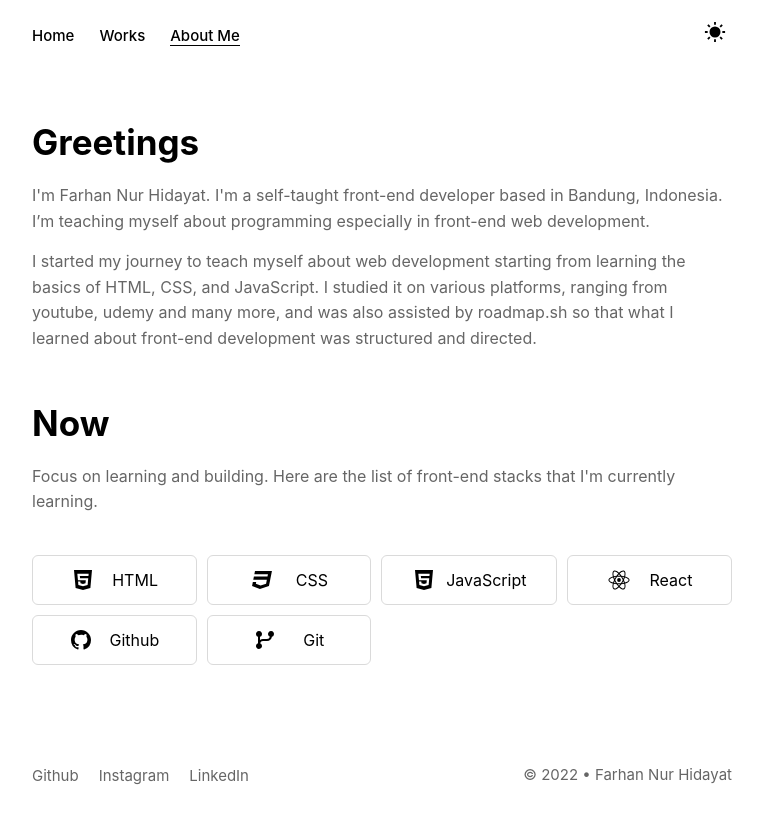
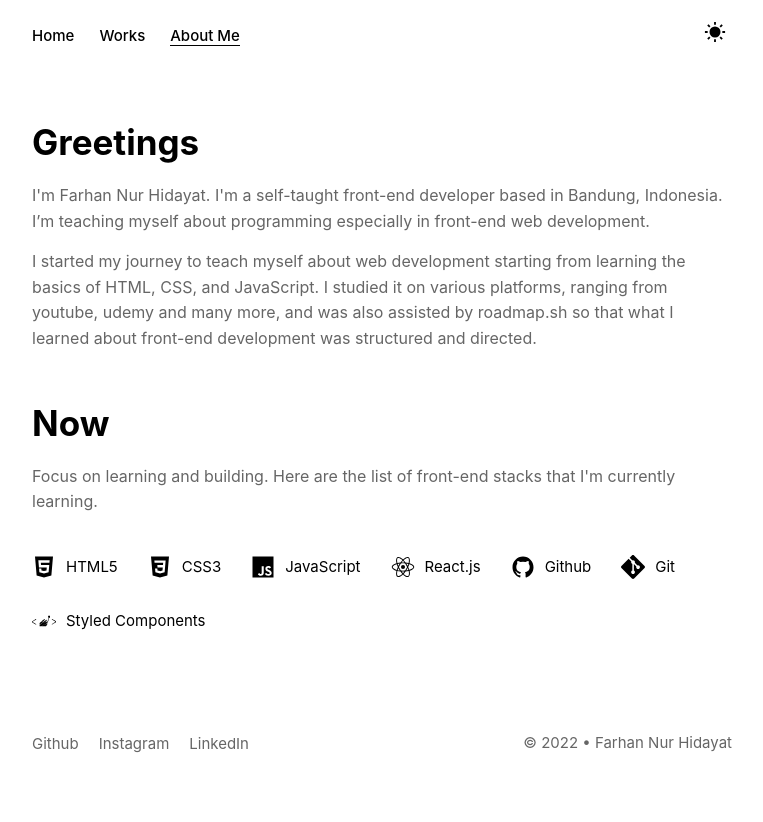
Before and after one commit to farhannhdyt/www, a React (Vite) app: page /about in a window 1280 px wide. Shown: the top 822 px of the page, without its empty margins (258-1021 px from the left). Built offline with nearby package versions, Linux system fonts and the light colour scheme.

Commit message:
some updates

```diff
--- a/src/assets/index.js
+++ /dev/null
@@ -1 +0,0 @@
-export { default as Bdg } from './bdg.jpg'
--- a/src/components/Banner/index.jsx
+++ b/src/components/Banner/index.jsx
@@ -6,8 +6,8 @@ const Banner = () => {
       <h1>Farhan Nur Hidayat</h1>
       <span>Front-end Developer</span>
       <p>
-        Welcome to my personal website. I'm an aspiring front-end web developer based in Indonesia.
-        Building different projects with web technologies that I'm currently learning.
+        Welcome to my personal website. I'm an aspiring front-end web developer based in Bandung,
+        Indonesia. Building different projects with web technologies that I'm currently learning.
       </p>
     </StyledBanner>
   )
--- a/src/components/Card/styles.jsx
+++ b/src/components/Card/styles.jsx
@@ -6,7 +6,7 @@ export const StyledCard = styled.div`
   display: flex;
   flex-direction: column;
   justify-content: space-between;
-  gap: 30px;
+  gap: 20px;
   transition: 0.2s;
   border-radius: 4px;
 
--- a/src/components/DotBreak/index.jsx
+++ /dev/null
@@ -1,13 +0,0 @@
-import { StyledDotWrapper } from './styles'
-
-const DotBreak = () => {
-  return (
-    <StyledDotWrapper>
-      <div></div>
-      <div></div>
-      <div></div>
-    </StyledDotWrapper>
-  )
-}
-
-export { DotBreak }
--- a/src/components/DotBreak/styles.jsx
+++ /dev/null
@@ -1,15 +0,0 @@
-import styled from 'styled-components'
-
-export const StyledDotWrapper = styled.div`
-  display: flex;
-  justify-content: center;
-  align-items: center;
-  column-gap: 1em;
-
-  div {
-    background-color: ${(props) => props.theme.primaryTextColor};
-    width: 8px;
-    height: 8px;
-    border-radius: 50%;
-  }
-`
--- a/src/pages/About/index.jsx
+++ b/src/pages/About/index.jsx
@@ -1,13 +1,13 @@
 import { StyledAbout, StyledAboutDesc } from './styles'
 import {
-  RiHtml5Fill,
-  RiCss3Fill,
-  RiReactjsFill,
-  RiGithubFill,
-  RiGitBranchFill
-} from 'react-icons/ri'
-import { StyledTechFlex } from './styles'
-import { StyledTechItem } from './styles'
+  IoLogoHtml5,
+  IoLogoCss3,
+  IoLogoJavascript,
+  IoLogoReact,
+  IoLogoGithub
+} from 'react-icons/io5'
+import { SiGit, SiStyledcomponents } from 'react-icons/si'
+import { StyledTechFlex, StyledTechItem } from './styles'
 
 const About = () => {
   return (
@@ -34,37 +34,39 @@ const About = () => {
 
         <StyledTechFlex>
           <StyledTechItem>
-            <RiHtml5Fill />
-
-            <span>HTML</span>
+            <IoLogoHtml5 />
+            <span>HTML5</span>
           </StyledTechItem>
           <StyledTechItem>
-            <RiCss3Fill />
-
-            <span>CSS</span>
+            <IoLogoCss3 />
+            <span>CSS3</span>
           </StyledTechItem>
           <StyledTechItem>
-            <RiHtml5Fill />
-
+            <IoLogoJavascript />
             <span>JavaScript</span>
           </StyledTechItem>
           <StyledTechItem>
-            <RiReactjsFill />
-
-            <span>React</span>
+            <IoLogoReact />
+            <span>React.js</span>
           </StyledTechItem>
           <StyledTechItem>
-            <RiGithubFill />
-
+            <IoLogoGithub />
             <span>Github</span>
           </StyledTechItem>
           <StyledTechItem>
-            <RiGitBranchFill />
-
+            <SiGit />
             <span>Git</span>
+          </StyledTechItem>
+          <StyledTechItem>
+            <SiStyledcomponents />
+            <span>Styled Components</span>
           </StyledTechItem>
         </StyledTechFlex>
       </StyledAboutDesc>
+
+      <div>
+        <div></div>
+      </div>
     </StyledAbout>
   )
 }
--- a/src/pages/About/styles.jsx
+++ b/src/pages/About/styles.jsx
@@ -23,31 +23,23 @@ export const StyledAboutDesc = styled.div`
 
 export const StyledTechFlex = styled.div`
   margin-top: 40px;
-  display: grid;
-  grid-template-columns: repeat(4, 1fr);
-  gap: 10px;
-
-  @media screen and (max-width: 600px) {
-    grid-template-columns: 1fr;
-  }
+  display: flex;
+  align-items: center;
+  flex-wrap: wrap;
+  gap: 30px;
 `
 
 export const StyledTechItem = styled.div`
-  border: 1px solid ${(props) => props.theme.primaryBorderColor};
-  padding: 12px 30px;
-  color: ${(props) => props.theme.primaryTextColor};
   display: flex;
-  justify-content: space-evenly;
   align-items: center;
   gap: 10px;
-  border-radius: 6px;
-  transition: 0.2s;
-
-  &:hover {
-    border: 1px solid ${(props) => props.theme.primaryTextColor};
+  span {
+    color: ${(props) => props.theme.primaryTextColor};
+    font-size: 15px;
   }
 
   svg {
+    color: ${(props) => props.theme.primaryTextColor};
     width: 1.5em;
     height: 1.5em;
   }
--- a/src/pages/Works/index.jsx
+++ b/src/pages/Works/index.jsx
@@ -21,7 +21,7 @@ const Works = () => {
       </Grid>
 
       <span>
-        See all my projects on <a href="#">Github</a>
+        See all my projects on <a href="https://github.com/farhannhdyt?tab=repositories">Github</a>
       </span>
     </StyledWorks>
   )
```
Also changed, not shown: src/assets/nature.jpg (deleted), 1 other file (tests, documents, lock files or other folders).
